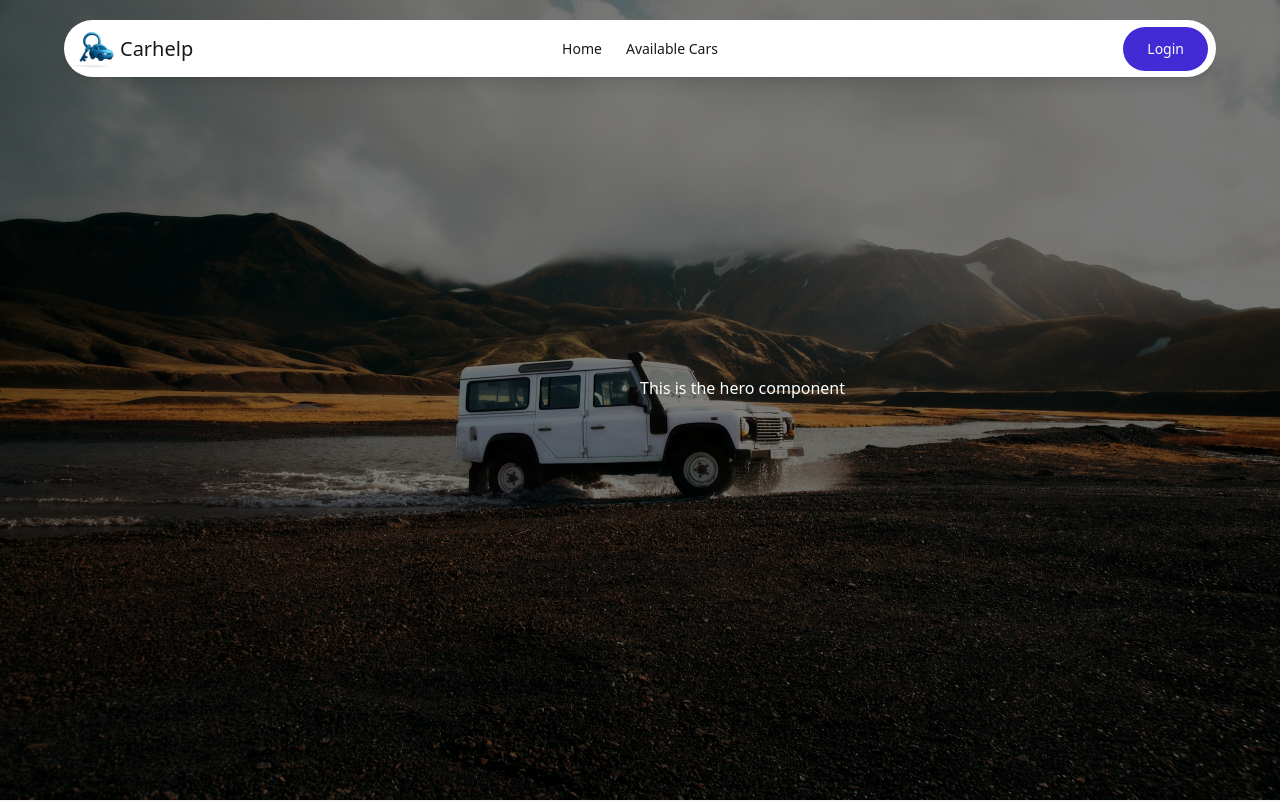
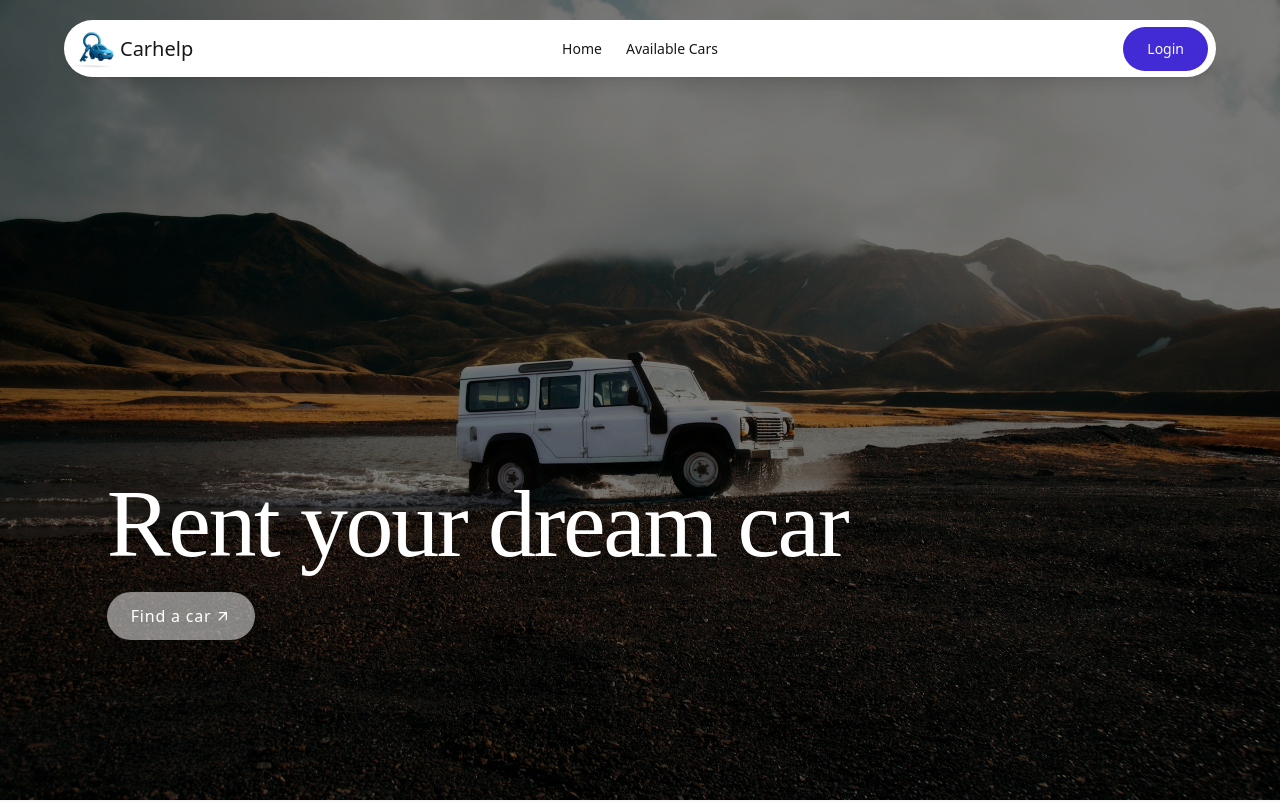
Before and after one commit to Labib591/Carhelp-client, a React (Vite) app: page / in a window 1280 px wide. Shown: the top 802 px of the page. Built offline with nearby package versions, Linux system fonts and the light colour scheme.

Commit message:
Finished hero section

```diff
--- a/index.html
+++ b/index.html
@@ -1,5 +1,5 @@
 <!doctype html>
-<html lang="en">
+<html lang="en" data-theme="light">
   <head>
     <meta charset="UTF-8" />
     <link rel="shortcut icon" href="./src/assets/logo.png" type="image/x-icon">
--- a/package.json
+++ b/package.json
@@ -14,6 +14,7 @@
     "firebase": "^11.9.0",
     "react": "^19.1.0",
     "react-dom": "^19.1.0",
+    "react-icons": "^5.5.0",
     "react-router": "^7.6.2",
     "tailwindcss": "^4.1.8"
   },
--- a/src/Components/Hero.jsx
+++ b/src/Components/Hero.jsx
@@ -1,13 +1,31 @@
 import React from "react";
-import HeroImage from "../assets/hero.jpg"
+import HeroImage from "../assets/hero.jpg";
+import { MdArrowOutward } from "react-icons/md";
 
 const Hero = () => {
-    return (
+  return (
     <div className="relative">
-        <img src={HeroImage} alt="HeroImage" className="w-full h-screen bg-cover" style={{filter: 'brightness(50%)'}}/>
-        <div className="absolute bottom-1/2 left-1/2 text-white">This is the hero component</div>
+      <img
+        src={HeroImage}
+        alt="HeroImage"
+        className="w-full h-screen bg-cover"
+        style={{ filter: "brightness(50%)" }}
+      />
+      <div className="absolute bottom-1/5 left-1/12 text-white">
+        <div className="flex flex-col gap-5 justify-baseline items-baseline">
+          <h1 className="text-8xl font-display font-light tracking-tight ">
+            Rent your dream car
+          </h1>
+          <button className="bg-[#ffffff80] flex items-center gap-1 justify-center cursor-pointer text-white text-center border-0 tracking-wider rounded-full px-6 py-3">
+            Find a car
+            <span>
+              <MdArrowOutward />
+            </span>
+          </button>
+        </div>
+      </div>
     </div>
-);
+  );
 };
 
 export default Hero;
```
Also changed, not shown: 1 other file (tests, documents, lock files or other folders).
